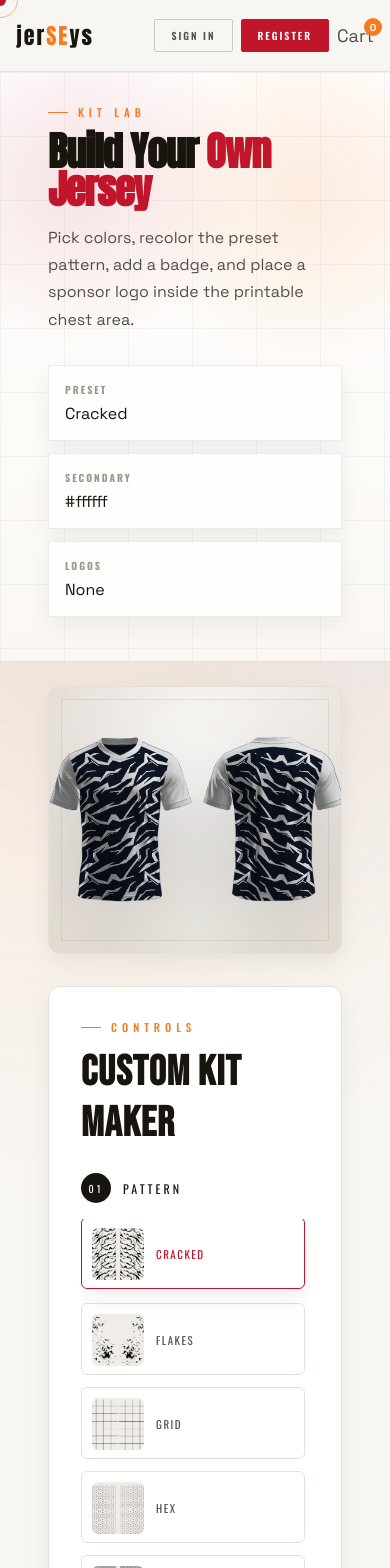
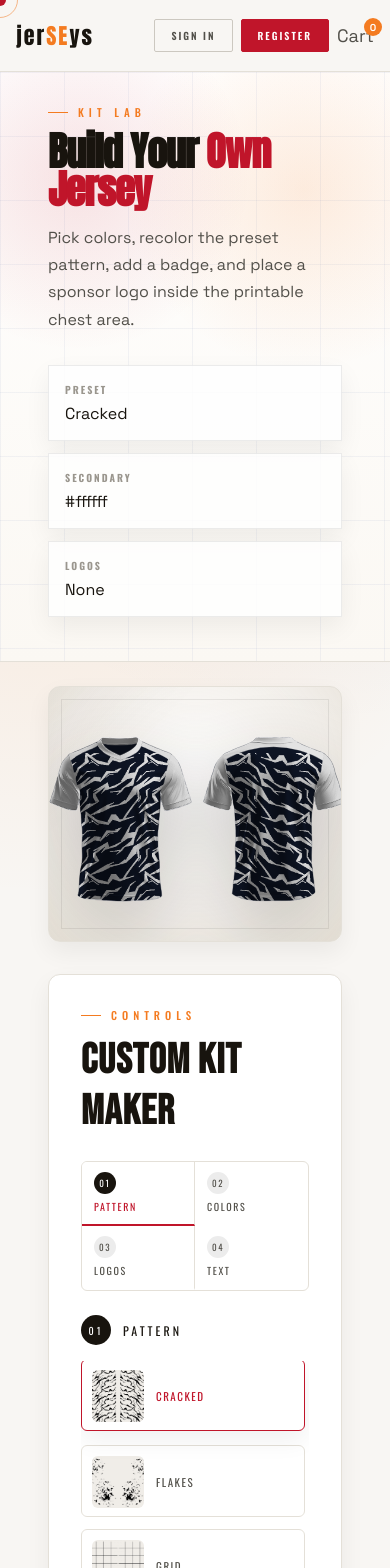
Before and after one commit to SE-Pr0/jerSEys, a React (Vite) app: page /customize in a window 390 px wide. Shown: the top 1568 px of the page. Built offline with nearby package versions, Linux system fonts and the light colour scheme.

Commit message:
Split the controls into sections

```diff
--- a/src/pages/CustomJerseyBuilder/CustomJerseyBuilder.css
+++ b/src/pages/CustomJerseyBuilder/CustomJerseyBuilder.css
@@ -92,8 +92,8 @@
   position: sticky;
   top: 104px;
   overflow: hidden;
-  padding: clamp(18px, 4vw, 44px);
-  min-height: 620px;
+  padding: clamp(14px, 2.4vw, 28px);
+  min-height: 460px;
   background:
     linear-gradient(135deg, rgba(24, 20, 14, 0.04), transparent 28%),
     radial-gradient(circle at 50% 36%, rgba(255, 255, 255, 0.95), rgba(240, 237, 232, 0.8) 62%, rgba(224, 217, 205, 0.75));
@@ -112,8 +112,8 @@
   z-index: 1;
   width: min(100%, 980px);
   aspect-ratio: 1114 / 622;
-  margin: 80px auto 30px;
-  filter: drop-shadow(0 34px 46px rgba(24, 20, 14, 0.22));
+  margin: 46px auto 18px;
+  filter: drop-shadow(0 24px 34px rgba(24, 20, 14, 0.2));
 }
 
 .jersey-layer {
@@ -333,6 +333,65 @@
   gap: var(--space-5);
 }
 
+.custom-builder-section-tabs {
+  display: grid;
+  grid-template-columns: repeat(4, minmax(0, 1fr));
+  overflow: hidden;
+  border: 1px solid var(--border);
+  border-radius: var(--radius-sm);
+  background: var(--bg2);
+}
+
+.custom-builder-section-tab {
+  display: grid;
+  gap: 5px;
+  justify-items: start;
+  min-height: 58px;
+  padding: 10px 12px;
+  border: 0;
+  border-right: 1px solid var(--border);
+  border-bottom: 2px solid transparent;
+  background: transparent;
+  color: var(--text-2);
+  font-family: var(--font-accent);
+  font-size: 10px;
+  letter-spacing: 1.6px;
+  text-transform: uppercase;
+  cursor: none;
+  transition: background var(--transition-fast), border-color var(--transition-fast), color var(--transition-fast);
+}
+
+.custom-builder-section-tab:last-child {
+  border-right: 0;
+}
+
+.custom-builder-section-tab span {
+  display: inline-grid;
+  place-items: center;
+  width: 22px;
+  height: 22px;
+  border-radius: 999px;
+  background: rgba(24, 20, 14, 0.08);
+  color: var(--text-2);
+  font-size: 9px;
+}
+
+.custom-builder-section-tab:hover,
+.custom-builder-section-tab.is-active {
+  border-bottom-color: var(--crimson);
+  background: var(--white);
+  color: var(--crimson);
+}
+
+.custom-builder-section-tab.is-active span {
+  background: var(--text-1);
+  color: var(--white);
+}
+
+.custom-builder-section-panel {
+  min-height: 290px;
+}
+
 .custom-builder-panel-heading h2 {
   font-family: var(--font-head);
   font-size: 42px;
@@ -433,7 +492,8 @@
 
 .custom-color-field span,
 .custom-range-field span,
-.custom-file-field span {
+.custom-file-field span,
+.custom-text-field span {
   font-family: var(--font-accent);
   font-size: 11px;
   letter-spacing: 2px;
@@ -460,6 +520,20 @@
 .custom-file-field {
   display: grid;
   gap: var(--space-2);
+}
+
+.custom-text-grid {
+  display: grid;
+  gap: var(--space-3);
+}
+
+.custom-text-field {
+  display: grid;
+  gap: var(--space-2);
+}
+
+.custom-text-color-field {
+  background: var(--bg2);
 }
 
 .custom-file-field input {
@@ -533,6 +607,14 @@
     grid-template-columns: 1fr;
   }
 
+  .custom-builder-section-tabs {
+    grid-template-columns: repeat(2, minmax(0, 1fr));
+  }
+
+  .custom-builder-section-tab:nth-child(2) {
+    border-right: 0;
+  }
+
   .custom-builder-workspace {
     padding-top: var(--space-5);
   }
--- a/src/pages/CustomJerseyBuilder/CustomJerseyBuilder.jsx
+++ b/src/pages/CustomJerseyBuilder/CustomJerseyBuilder.jsx
@@ -25,6 +25,7 @@ const savedLogoKey = 'front-kit-badge-logo';
 const savedFreeLogoKey = 'front-kit-free-logo';
 const savedFreeLogoPositionKey = 'front-kit-free-logo-position';
 const savedPresetKey = 'front-kit-preset';
+const savedTextKey = 'front-kit-text';
 const deprecatedPresetKeys = new Set([
   'Nike-Netherlands-Home-(From-the-International-Patterns-Pack).png',
   'Nike-Netherlands-Home-(From-the-International-Patterns-Pack)',
@@ -53,6 +54,12 @@ const defaultFreeLogoPosition = {
   left: freeLogoBoundary.left + freeLogoBoundary.width / 2,
   top: freeLogoBoundary.top + freeLogoBoundary.height / 2,
   width: 8,
+};
+
+const textDefaults = {
+  textName: '',
+  textNumber: '',
+  textColor: '#ffffff',
 };
 
 const presetSizes = {
@@ -110,6 +117,7 @@ const presets = presetFiles
 
 const getDefaultDesign = () => ({
   ...layerDefaults,
+  ...textDefaults,
   presetId: presets[0]?.id || '',
   badgeLogo: '',
   freeLogo: '',
@@ -143,6 +151,7 @@ const readInitialDesign = () => {
     const savedPresetKeyIsDeprecated = deprecatedPresetKeys.has(savedPreset);
     const selectedPreset = presets.find((preset) => preset.fileName === savedPreset || preset.id === savedPreset);
     const savedFreeLogoPosition = JSON.parse(localStorage.getItem(savedFreeLogoPositionKey) || 'null');
+    const savedText = JSON.parse(localStorage.getItem(savedTextKey) || 'null');
 
     if (savedPresetKeyIsDeprecated) {
       localStorage.removeItem(savedPresetKey);
@@ -154,6 +163,9 @@ const readInitialDesign = () => {
       sleeveColor: savedColors?.sleeve || defaultDesign.sleeveColor,
       presetColor: savedColors?.preset || defaultDesign.presetColor,
       collarColor: savedColors?.collar || defaultDesign.collarColor,
+      textName: savedText?.name || defaultDesign.textName,
+      textNumber: savedText?.number || defaultDesign.textNumber,
+      textColor: savedText?.color || defaultDesign.textColor,
       presetId: savedPresetKeyIsDeprecated ? defaultDesign.presetId : selectedPreset?.id || defaultDesign.presetId,
       badgeLogo: localStorage.getItem(savedLogoKey) || '',
       freeLogo: localStorage.getItem(savedFreeLogoKey) || '',
@@ -226,6 +238,7 @@ const CustomJerseyBuilder = () => {
   const [design, setDesign] = useState(readInitialDesign);
   const [notice, setNotice] = useState('');
   const [isFreeLogoSelected, setIsFreeLogoSelected] = useState(false);
+  const [activeControlSection, setActiveControlSection] = useState('pattern');
   const kitPreviewRef = useRef(null);
   const freeLogoRef = useRef(null);
   const freeLogoImageRef = useRef(null);
@@ -254,6 +267,7 @@ const CustomJerseyBuilder = () => {
     '--sleeve-color': design.sleeveColor,
     '--preset-color': design.presetColor,
     '--collar-color': design.collarColor,
+    '--text-color': design.textColor,
     '--texture-opacity': 0.46,
     '--shadow-opacity': 0.8,
   };
@@ -286,6 +300,13 @@ const CustomJerseyBuilder = () => {
     setDesign((currentDesign) => ({ ...currentDesign, ...updates }));
     setNotice('');
   };
+
+  const controlSections = [
+    { id: 'pattern', label: 'Pattern' },
+    { id: 'colors', label: 'Colors' },
+    { id: 'logos', label: 'Logos' },
+    { id: 'text', label: 'Text' },
+  ];
 
   const updateFreeLogoPosition = (updates) => {
     setDesign((currentDesign) => ({
@@ -535,6 +556,15 @@ const CustomJerseyBuilder = () => {
       saveFreeLogoPosition(design.freeLogoPosition);
     }
 
+    localStorage.setItem(
+      savedTextKey,
+      JSON.stringify({
+        name: design.textName.trim(),
+        number: design.textNumber.trim(),
+        color: design.textColor,
+      }),
+    );
+
     setNotice('Saved');
   };
 
@@ -544,8 +574,10 @@ const CustomJerseyBuilder = () => {
     localStorage.removeItem(savedFreeLogoKey);
     localStorage.removeItem(savedFreeLogoPositionKey);
     localStorage.removeItem(savedPresetKey);
+    localStorage.removeItem(savedTextKey);
     setDesign(getDefaultDesign());
     setIsFreeLogoSelected(false);
+    setActiveControlSection('pattern');
 
     if (badgeUploadRef.current) {
       badgeUploadRef.current.value = '';
@@ -631,6 +663,12 @@ const CustomJerseyBuilder = () => {
             <img className="jersey-layer jersey-layer-shadow" src={shadows} alt="" aria-hidden="true" />
 
             {design.badgeLogo && <img className="badge-logo" src={design.badgeLogo} alt="" />}
+            {(design.textName || design.textNumber) && (
+              <div className="jersey-print jersey-print-back" aria-hidden="true">
+                {design.textName && <strong>{design.textName}</strong>}
+                {design.textNumber && <span>{design.textNumber}</span>}
+              </div>
+            )}
 
             <div
               className="free-logo-boundary"
@@ -679,7 +717,24 @@ const CustomJerseyBuilder = () => {
           </div>
 
           <div className="ui-form">
-            <div className="ui-form-section">
+            <div className="custom-builder-section-tabs" role="tablist" aria-label="Customizer sections">
+              {controlSections.map((section, index) => (
+                <button
+                  className={`custom-builder-section-tab ${activeControlSection === section.id ? 'is-active' : ''}`}
+                  key={section.id}
+                  type="button"
+                  role="tab"
+                  aria-selected={activeControlSection === section.id}
+                  onClick={() => setActiveControlSection(section.id)}
+                >
+                  <span>{String(index + 1).padStart(2, '0')}</span>
+                  {section.label}
+                </button>
+              ))}
+            </div>
+
+            {activeControlSection === 'pattern' && (
+              <div className="ui-form-section custom-builder-section-panel" role="tabpanel">
                 <div className="custom-builder-section-title">
                   <span>01</span>
                   Pattern
@@ -698,11 +753,13 @@ const CustomJerseyBuilder = () => {
                   ))}
                 </div>
               </div>
+            )}
 
-            <div className="ui-form-section">
+            {activeControlSection === 'colors' && (
+              <div className="ui-form-section custom-builder-section-panel" role="tabpanel">
                 <div className="custom-builder-section-title">
                   <span>02</span>
-                Color
+                  Colors
                 </div>
                 <div className="custom-color-grid">
                   {[
@@ -724,8 +781,10 @@ const CustomJerseyBuilder = () => {
                   ))}
                 </div>
               </div>
+            )}
 
-            <div className="ui-form-section">
+            {activeControlSection === 'logos' && (
+              <div className="ui-form-section custom-builder-section-panel" role="tabpanel">
                 <div className="custom-builder-section-title">
                   <span>03</span>
                   Logos
@@ -742,6 +801,50 @@ const CustomJerseyBuilder = () => {
                   Click the sponsor logo to show the boundary, drag it around, or pull the corner handle to resize it.
                 </p>
               </div>
+            )}
+
+            {activeControlSection === 'text' && (
+              <div className="ui-form-section custom-builder-section-panel" role="tabpanel">
+                <div className="custom-builder-section-title">
+                  <span>04</span>
+                  Text
+                </div>
+                <div className="custom-text-grid">
+                  <label className="custom-text-field">
+                    <span>Name</span>
+                    <input
+                      className="ui-input"
+                      maxLength="14"
+                      placeholder="PLAYER"
+                      type="text"
+                      value={design.textName}
+                      onChange={(event) => updateDesign({ textName: event.target.value.toUpperCase() })}
+                    />
+                  </label>
+                  <label className="custom-text-field">
+                    <span>Number</span>
+                    <input
+                      className="ui-input"
+                      maxLength="2"
+                      placeholder="10"
+                      type="text"
+                      value={design.textNumber}
+                      onChange={(event) => updateDesign({ textNumber: event.target.value.replace(/\D/g, '').slice(0, 2) })}
+                    />
+                  </label>
+                  <label className="custom-color-field custom-text-color-field">
+                    <span>Text color</span>
+                    <input
+                      aria-label="Text color"
+                      type="color"
+                      value={design.textColor}
+                      onChange={(event) => updateDesign({ textColor: event.target.value })}
+                    />
+                    <em>{design.textColor}</em>
+                  </label>
+                </div>
+              </div>
+            )}
 
             {notice && <p className="custom-builder-notice">{notice}</p>}
 
```
Also changed, not shown: 7 other files (tests, documents, lock files or other folders). Lines whose indentation alone changed are shown as unchanged.
